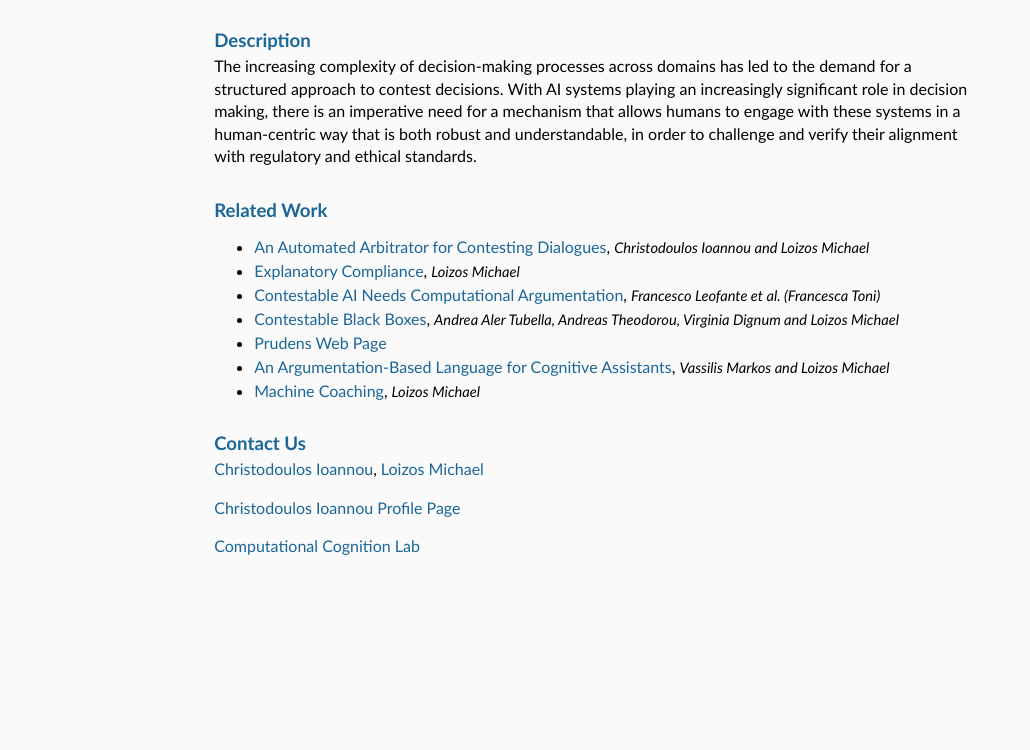
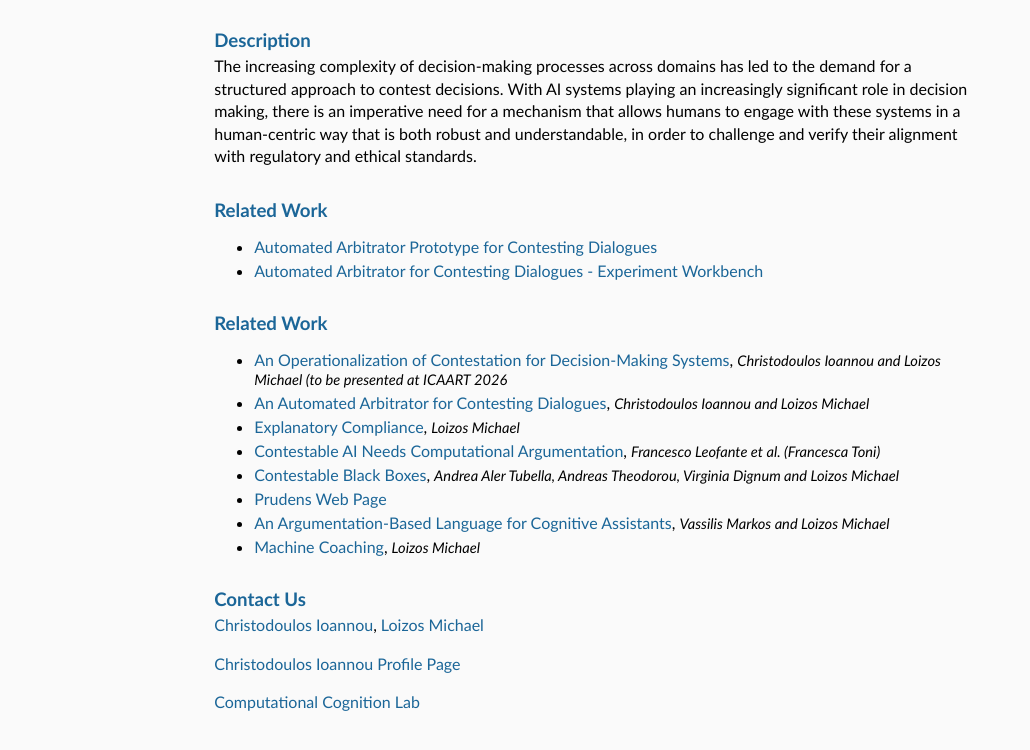
Before and after one commit to contestability/contestability.github.io, a plain HTML site: page index.html in a window 1280 px wide. Shown: the part 72-822 px from the top of the page, without its empty margins (0-1030 px from the left). Drawn offline with Linux system fonts and the light colour scheme.

Commit message:
Add related work section to index.html
Added related work section with links to relevant projects and publications.

```diff
--- a/index.html
+++ b/index.html
@@ -65,8 +65,15 @@
                         The increasing complexity of decision-making processes across domains has led to the demand for a structured approach to contest decisions. With AI systems playing an increasingly significant role in decision making, there is an imperative need for a mechanism that allows humans to engage with these systems in a human-centric way that is both robust and understandable, in order to challenge and verify their alignment with regulatory and ethical standards.
                     </p>
 
+                    <h3 id="Projects">Related Work</h3>
+                    <ul>
+                        <li><a href="https://contestability.github.io/arbitrator-prototype/" target="_blank" rel="noopener noreferrer"><span class="text-link">Automated Arbitrator Prototype for Contesting Dialogues</span></a></i></li>
+                        <li><a href="https://arbitrator-experiment-workbench.onrender.com/" target="_blank" rel="noopener noreferrer"><span class="text-link">Automated Arbitrator for Contesting Dialogues - Experiment Workbench</span></a></i></li>
+                    </ul>
+
                     <h3 id="Related-Work">Related Work</h3>
                     <ul>
+                        <li><span class="text-link">An Operationalization of Contestation for Decision-Making Systems</span>, <i style="font-size:11pt">Christodoulos Ioannou and Loizos Michael (to be presented at ICAART 2026</i></li>
                         <li><a href="https://www.researchgate.net/publication/385300976_An_Automated_Arbitrator_for_Contesting_Dialogues" target="_blank" rel="noopener noreferrer"><span class="text-link">An Automated Arbitrator for Contesting Dialogues</span></a>, <i style="font-size:11pt">Christodoulos Ioannou and Loizos Michael</i></li>
                         <li><a href="https://drive.google.com/file/d/1O63anVErfseJI5nQjCqeuyMdGMKTHvdI/view?usp=sharing" target="_blank" rel="noopener noreferrer"><span class="text-link">Explanatory Compliance</span></a>, <i style="font-size:11pt">Loizos Michael</i></li>
                         <li><a href="https://doi.org/10.24963/kr.2024/83" target="_blank" rel="noopener noreferrer"><span class="text-link">Contestable AI Needs Computational Argumentation</span></a>, <i style="font-size:11pt">Francesco Leofante et al. (Francesca Toni)</i></li>
```
